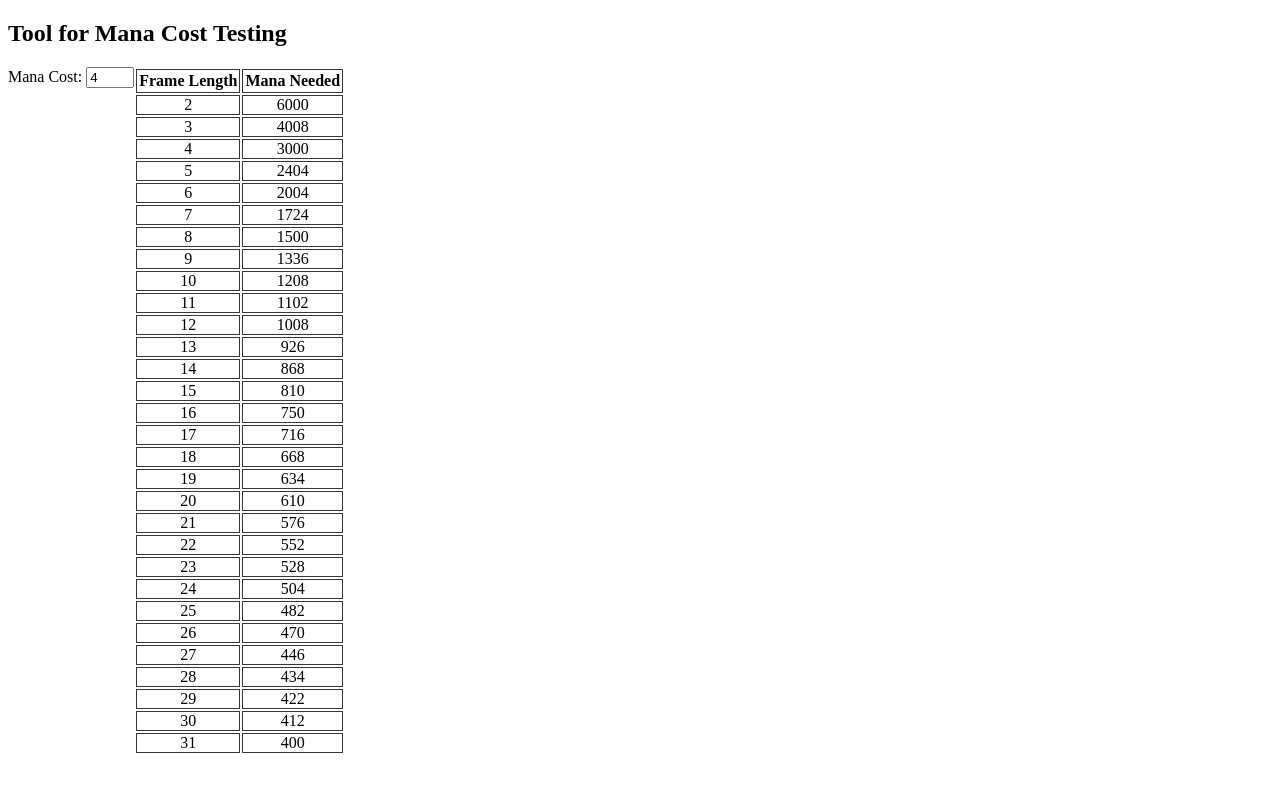
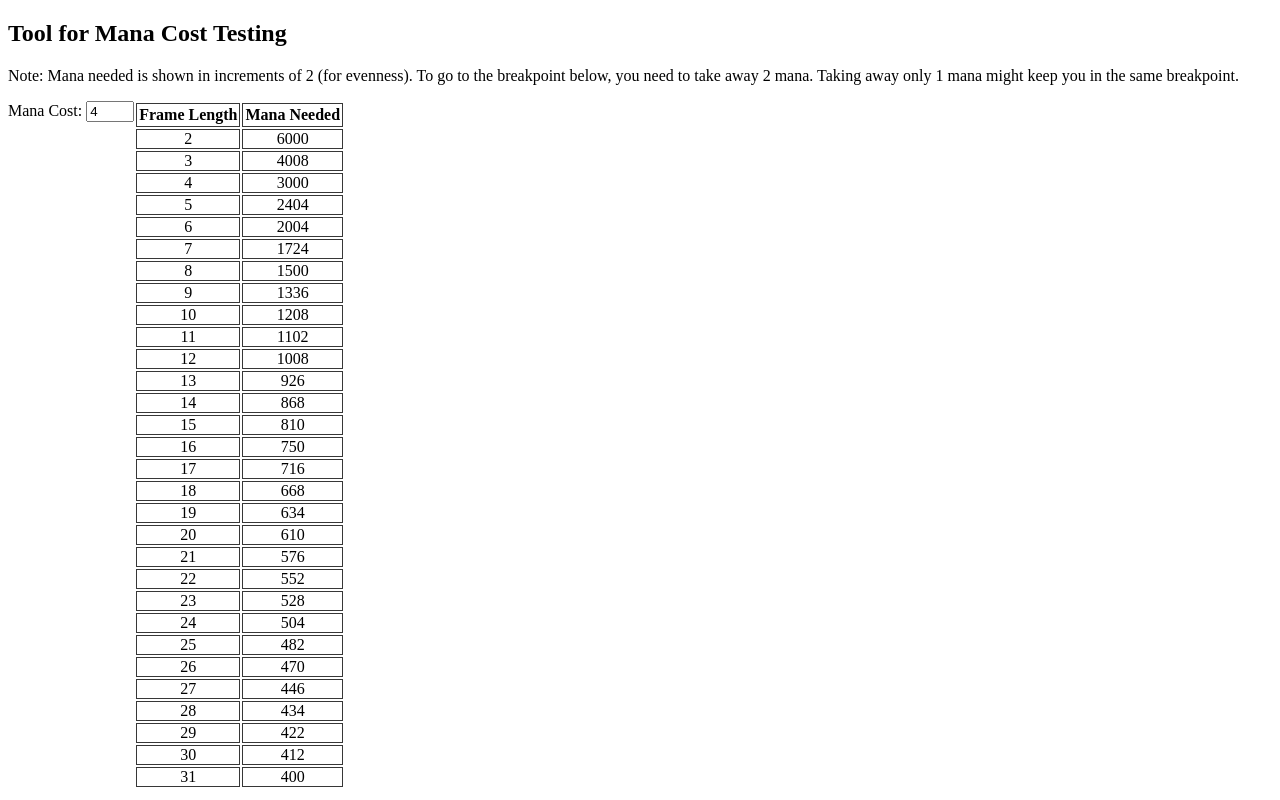
Before and after one commit to Warren1001/ManaCostTesting, a plain HTML site: page index.html in a window 1280 px wide. Drawn offline with Linux system fonts and the light colour scheme.

Commit message:
added note

```diff
--- a/index.html
+++ b/index.html
@@ -9,6 +9,7 @@
 </head>
 <body>
   <h2>Tool for Mana Cost Testing</h2>
+  <p>Note: Mana needed is shown in increments of 2 (for evenness). To go to the breakpoint below, you need to take away 2 mana. Taking away only 1 mana might keep you in the same breakpoint.</p>
   <div id="inputContainer">
     <label for="manaCost">Mana Cost:</label>
     <input type="number" id="manaCost" value="4" min="1">
```
